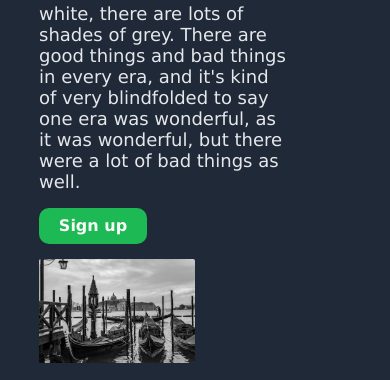
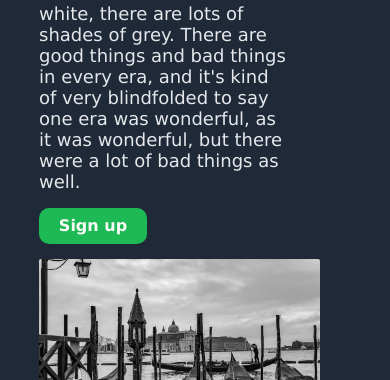
Before and after one commit to andressasiewers/landing-page, a plain HTML site: page index.html in a window 390 px wide. Shown: the part 428-808 px from the top of the page. Drawn offline with Linux system fonts and the light colour scheme.

Commit message:
Add media query     .header-image and .image-subtext

```diff
--- a/style.css
+++ b/style.css
@@ -60,7 +60,12 @@ ul {
 @media (max-width: 600px) {
   .about {
     flex-direction: column;
-    min-width: 70%;
+  }
+  .header-image {
+    min-width: 90%;
+  }
+  .image-subtext {
+    flex-direction: column;
   }
 }
 
```
